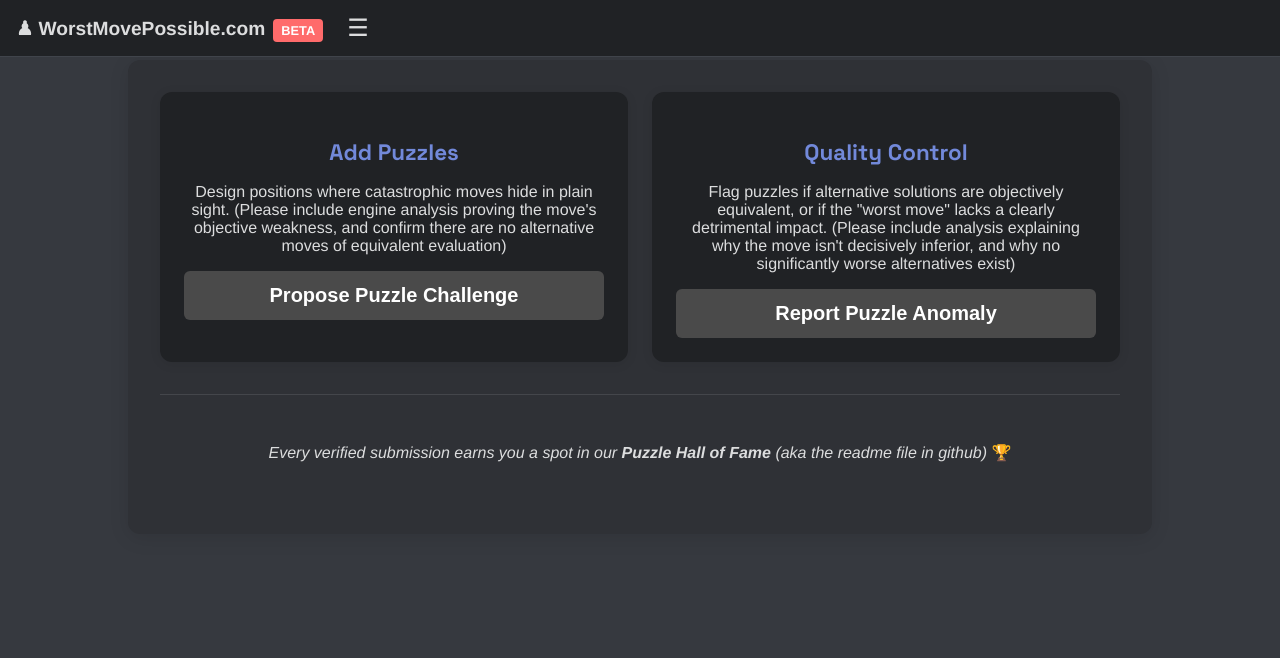
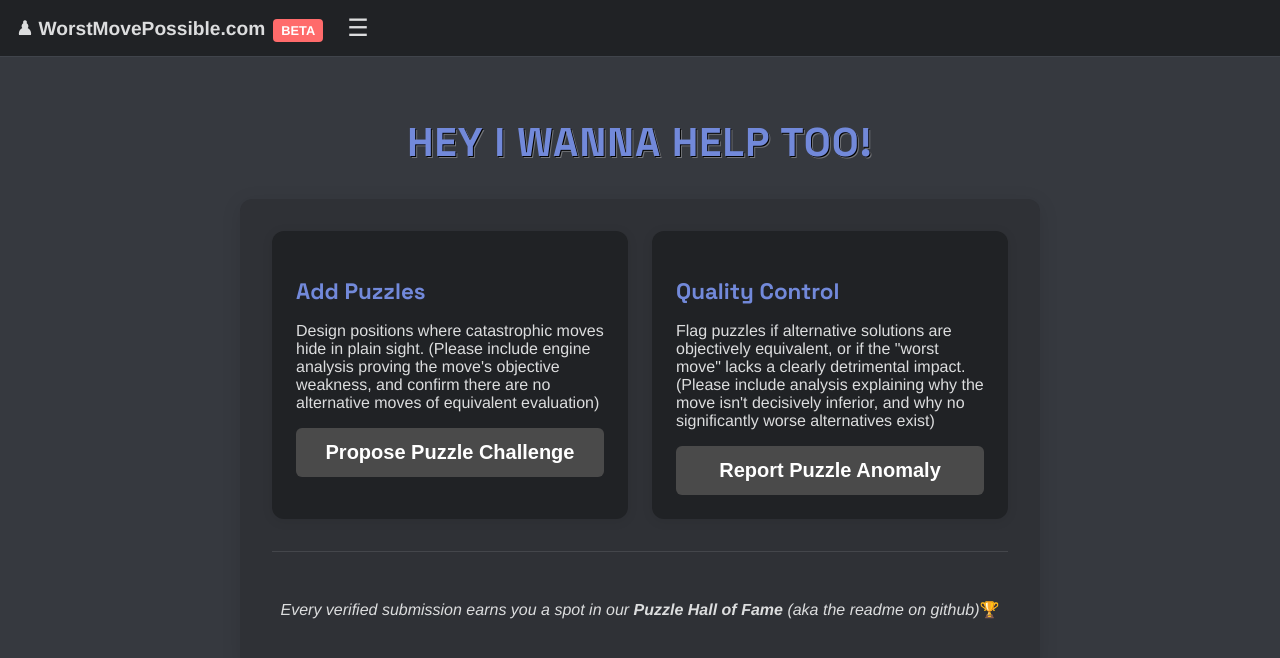
Before and after one commit to nedlir/worstmovepossible, a React (Vite) app: page /#/contribute in a window 1280 px wide. Shown: the top 658 px of the page. Built offline with nearby package versions, Linux system fonts and the light colour scheme.

Commit message:
contribute  page

```diff
--- a/src/views/ContributePage/ContributePage.css
+++ b/src/views/ContributePage/ContributePage.css
@@ -5,7 +5,6 @@
 .content-container {
   width: 100%;
   max-width: 800px;
-  margin: 2rem auto;
   padding: 0 1rem;
   opacity: 0;
   transform: translateY(50px);
@@ -119,3 +118,16 @@
     font-size: 1.8rem;
   }
 }
+
+.page-title {
+  font-family: "Space Grotesk", sans-serif;
+  font-size: 2.5rem;
+  font-weight: 700;
+  color: var(--accent-color);
+  text-transform: uppercase;
+  text-align: center;
+  margin-bottom: 2rem;
+  line-height: 1.2;
+  text-shadow: 1px 1px 0 #000, 2px 2px 0 rgba(255, 255, 255, 0.3);
+  letter-spacing: 1px;
+}
--- a/src/views/ContributePage/ContributePage.tsx
+++ b/src/views/ContributePage/ContributePage.tsx
@@ -20,10 +20,11 @@ const ContributePage: React.FC = () => {
   };
 
   return (
-    <div className="content-section">
-      <div className="cta-header">
+    <div className="content-container">
+      <h1 className="page-title">Hey I wanna help too!</h1>
+      <section className="content-section">
         <div className="contribute-grid">
-          <div
+          <article
             className="contribute-card"
             style={{ "--animation-order": 1 } as React.CSSProperties}
           >
@@ -40,9 +41,9 @@ const ContributePage: React.FC = () => {
             >
               Propose Puzzle Challenge
             </button>
-          </div>
+          </article>
 
-          <div
+          <article
             className="contribute-card"
             style={{ "--animation-order": 2 } as React.CSSProperties}
           >
@@ -59,19 +60,19 @@ const ContributePage: React.FC = () => {
             >
               Report Puzzle Anomaly
             </button>
-          </div>
+          </article>
         </div>
-        <div className="contribute-footer">
+
+        <footer className="contribute-footer">
           <p>
             <em>
               Every verified submission earns you a spot in our
-              <strong> Puzzle Hall of Fame</strong> (aka the readme file in
-              github)
-            </em>{" "}
+              <strong> Puzzle Hall of Fame</strong> (aka the readme on github)
+            </em>
             🏆
           </p>
-        </div>
-      </div>
+        </footer>
+      </section>
     </div>
   );
 };
```
